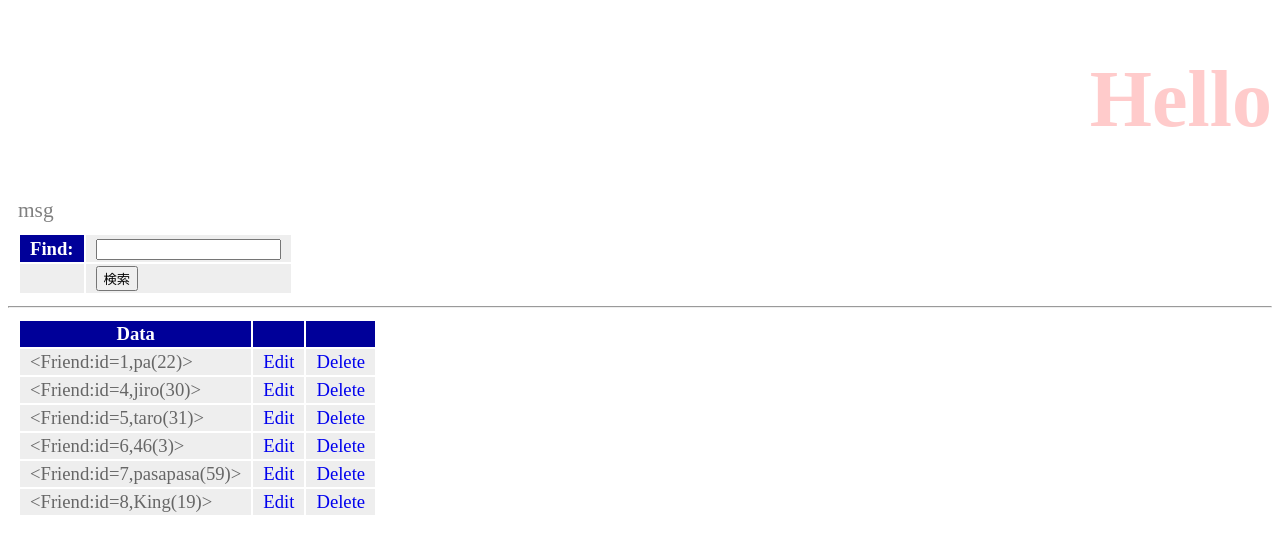
After one commit to a2c-allfsrelve/django_app2, a Django app: page /training/find in a window 1280 px wide. The commit adds this page. Shown: the top 554 px of the page. Run offline with Django 3.2, Linux system fonts and the light colour scheme; data comes from the database, SQL or seed files in the repository; both versions use the stored data as it was after the commit.

Commit message:
0329p231

```diff
--- a/db_training/forms.py
+++ b/db_training/forms.py
@@ -6,6 +6,9 @@ class FriendForm(forms.ModelForm):
     class Meta:
         model = Friend
         fields = ['name', 'mail', 'gender', 'age', 'birthday']
+
+class FindForm(forms.Form):
+    find = forms.CharField(label='Find', required=False)
 
 
 
--- /dev/null
+++ b/db_training/templates/db_training/find.html
@@ -0,0 +1,40 @@
+{% load static %}
+<!doctype html>
+<html lang="ja">
+<head>
+    <meta charset="utf-8">
+    <title>{{ title }}</title>
+    <link rel="stylesheet" type="text/css" href="{% static 'css\style.css' %}"/>
+</head>
+<body>
+    <h1>{{ title }}</h1>
+    <p>{{ message|safe }}</p>
+    <table>
+        <form action="{% url 'find' %}" method="post">
+            {% csrf_token %}
+            {{ form }}
+            <tr><td></td><td><input type="submit" value="検索"></td></tr>
+        </form>
+    </table>
+
+    <hr>
+
+    <table>
+        <tr>
+            <th>Data</th>
+            <th></th>
+            <th></th>
+        </tr>
+        {% for item in data %}
+            <tr>
+                <td>{{ item }}</td>
+                <td><a href="{% url 'edit' item.id %}">Edit</a></td>
+                <td><a href="{% url 'delete' item.id %}">Delete</a></td>
+            </tr>
+        {% endfor %}
+    </table>
+
+
+</body>
+
+</html>
--- a/db_training/templates/db_training/index.html
+++ b/db_training/templates/db_training/index.html
@@ -24,7 +24,8 @@
     {% endfor %}
     </table>
 
-<a href="/training/create">クリエイト</a>
+<a href="{% url 'create' %}">クリエイト</a><br>
+<a href="{% url 'find' %}">検索</a>
 
 
 
--- a/db_training/urls.py
+++ b/db_training/urls.py
@@ -7,4 +7,5 @@ urlpatterns = [
     path('create', views.create, name='create'),
     path('edit/<int:num>', views.edit, name='edit'),
     path('delete/<int:num>', views.delete, name='delete'),
+    path('find', views.find, name='find'),
 ]
--- a/db_training/views.py
+++ b/db_training/views.py
@@ -2,6 +2,8 @@ from django.shortcuts import render
 from django.http import HttpResponse
 from django.views.generic import TemplateView
 from .forms import FriendForm
+from .forms import FindForm
+from .forms import Friend
 from .models import Friend
 from django.shortcuts import redirect
 
@@ -56,3 +58,21 @@ def delete(request, num):
         'obj': friend,
     }
     return render(request, 'db_training/delete.html', params)
+
+def find(request):
+    if(request.method == 'POST'):
+        msg = '結果'
+        form = FindForm(request.POST)
+        str = request.POST['find']
+        data = Friend.objects.filter(name__contains=str)
+    else:
+        msg = 'なにさがしてるん'
+        form = FindForm()
+        data = Friend.objects.all()
+    params = {
+        'title': 'Hello',
+        'message': 'msg',
+        'data': data,
+        'form': form
+    }
+    return render(request, 'db_training/find.html', params)
```
Also changed, not shown: db.sqlite3.
